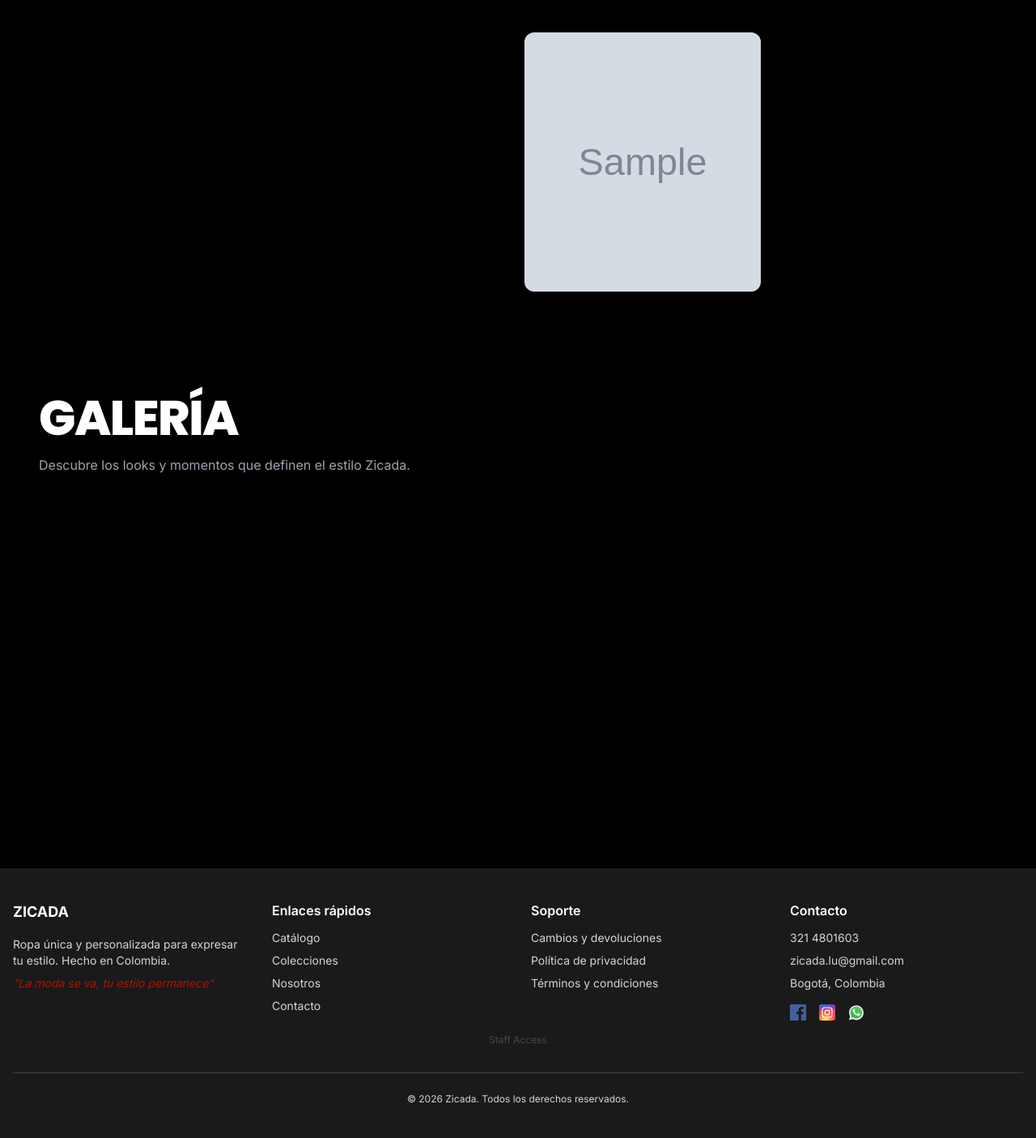
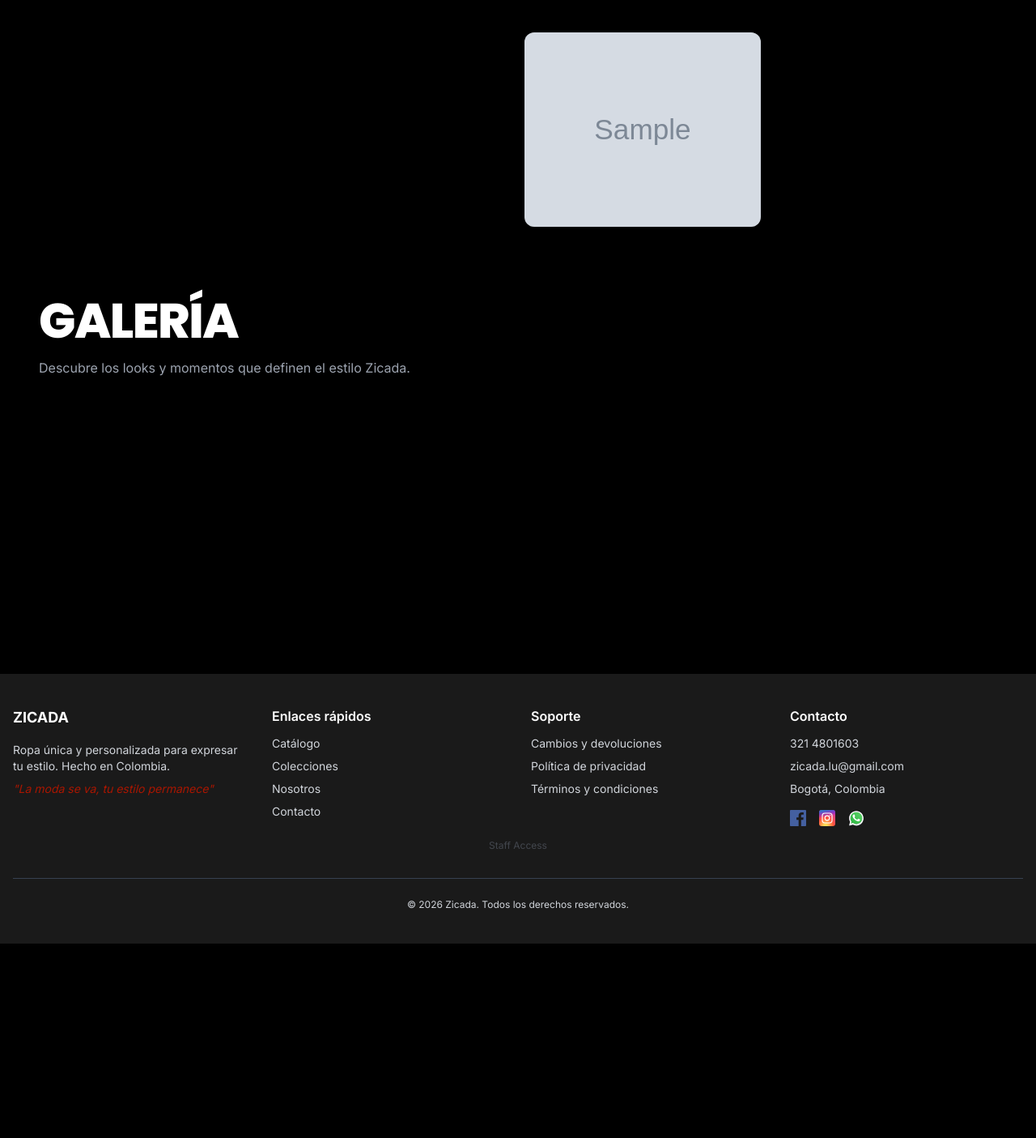
Before and after one commit to Jeremy-Duarte/Zicada, a Django app: template apps/core/templates/core/gallery_page.html in a window 1280 px wide. Shown: the part 80-1485 px from the top of the page at 81% size. After the commit the page ends 1245 px from the top, so only its background shows below. Run offline with Django 5.2, Linux system fonts and the light colour scheme; the template is opened without the code that fills it: most values are stand-ins (such as "Sample title", 1, 10 or a date in 2020); grey boxes marked "Sample" are stand-in pictures; some libraries are stand-ins or nearby versions.

Commit message:
fix(core): grid-auto-rows con minmax(0,30vh) + min-h-0 en celdas — evita que las fotos expandan las filas

```diff
--- a/apps/core/templates/core/gallery_page.html
+++ b/apps/core/templates/core/gallery_page.html
@@ -9,8 +9,8 @@
     {% if gallery_photos %}
     <div x-data="galleryLightbox()" class="px-4 md:px-8 py-6 md:py-10">
         <div
-            class="grid grid-cols-4 gap-3 md:gap-4 auto-rows-[33vh] sm:auto-rows-[36vh] md:auto-rows-[40vh]"
-            style="grid-auto-flow: dense;"
+            class="grid grid-cols-4 gap-3 md:gap-4"
+            style="grid-auto-rows: minmax(0, 30vh); grid-auto-flow: dense;"
             role="list"
         >
             <!-- Título anclado a la esquina superior izquierda -->
@@ -25,7 +25,7 @@
 
             {% for photo in gallery_photos %}
             {% with photo_classes=photo|gallery_photo_classes %}
-            <figure class="{{ photo_classes }} relative group overflow-hidden rounded-xl bg-neutral-900" role="listitem">
+            <figure class="{{ photo_classes }} relative group overflow-hidden rounded-xl bg-neutral-900 min-h-0" role="listitem">
                 {% if photo.redirect_url %}
                 <a href="{{ photo.redirect_url }}"
                    target="{{ photo.redirect_url|is_external_url|yesno:'_blank,_self' }}"
--- a/apps/core/templates/home.html
+++ b/apps/core/templates/home.html
@@ -230,10 +230,10 @@ reflejan tu estilo. Envíos a todo el país.{% endblock %}
         </div>
 
         <div class="container mx-auto px-4">
-            <div class="grid grid-cols-4 gap-3 auto-rows-[30vh] sm:auto-rows-[35vh]" style="grid-auto-flow: dense;">
+            <div class="grid grid-cols-4 gap-3" style="grid-auto-rows: minmax(0, 28vh); grid-auto-flow: dense;">
                 {% for photo in gallery_photos|slice:':8' %}
                 {% with photo_classes=photo|gallery_photo_classes %}
-                <figure class="{{ photo_classes }} relative group overflow-hidden rounded-xl bg-neutral-900">
+                <figure class="{{ photo_classes }} relative group overflow-hidden rounded-xl bg-neutral-900 min-h-0">
                     {% if photo.redirect_url %}
                     <a href="{{ photo.redirect_url }}" class="block w-full h-full" aria-label="{{ photo.title|default:photo.alt_text }}">
                     {% else %}
```
